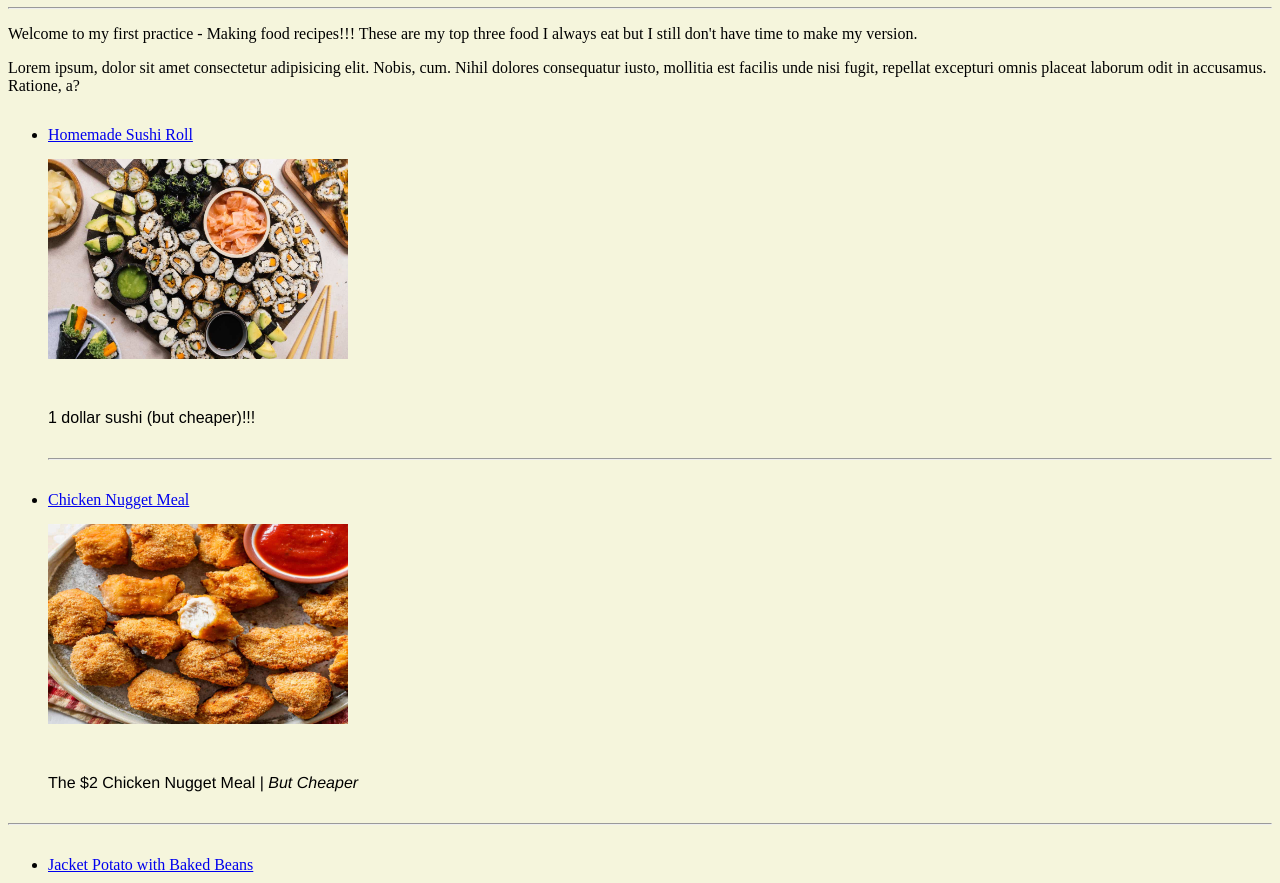
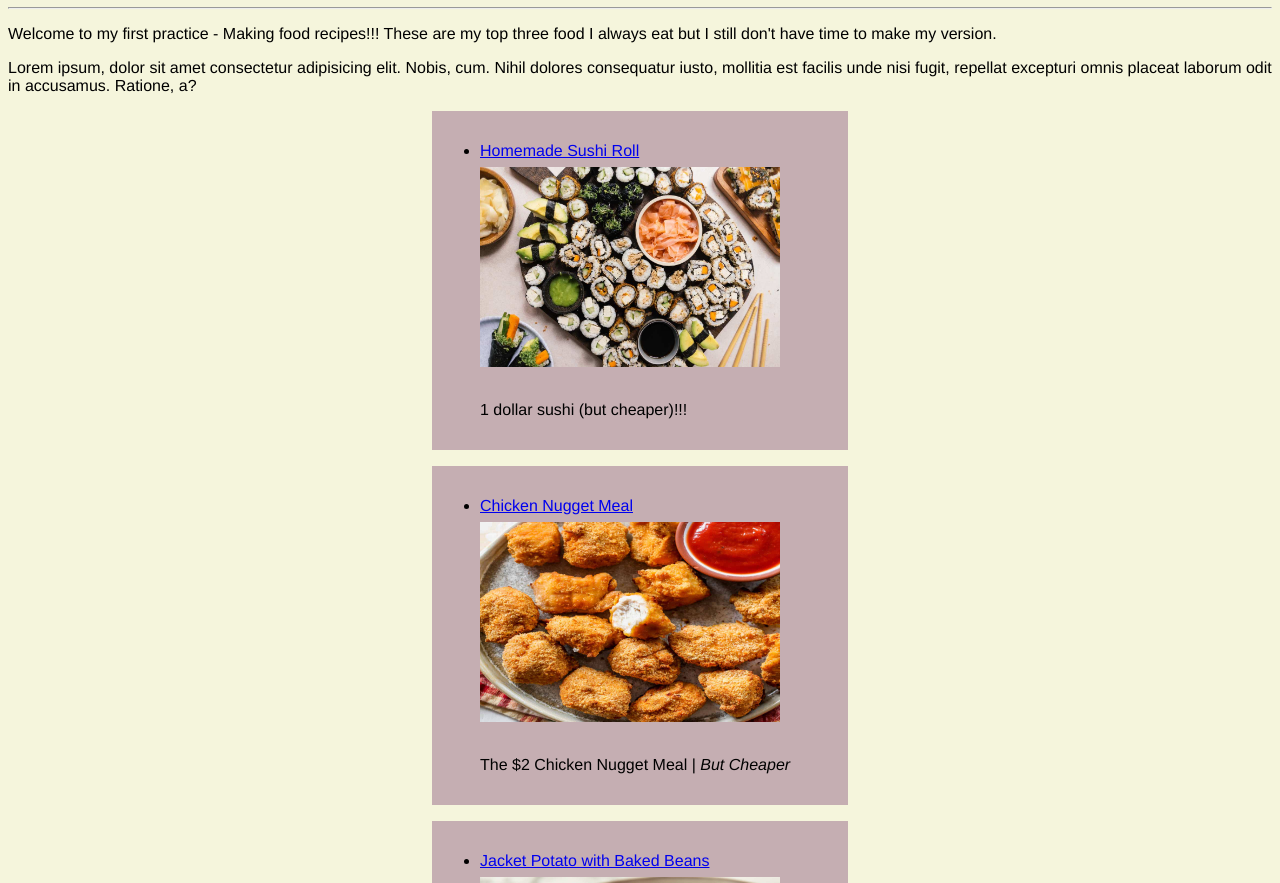
Before and after one commit to SyafNazmi/odin-recipes, a plain HTML site: page index.html in a window 1280 px wide. Shown: the part 73-956 px from the top of the page. Drawn offline with Linux system fonts and the light colour scheme.

Commit message:
Adding new css file

```diff
--- a/index.html
+++ b/index.html
@@ -4,9 +4,10 @@
     <meta charset="UTF-8">
     <meta name="viewport" content="width=device-width, initial-scale=1.0">
     <title>Simple Recipes</title>
+    <link rel="stylesheet" href="style.css">
 </head>
 
-<body style="background-color: beige;">
+<body>
     <h1 align = "center" >Odin Recipes</h1>
     <hr>
     <p>Welcome to my first practice - Making food recipes!!! These
@@ -14,28 +15,31 @@
         make my version.
     </p>
     <p>Lorem ipsum, dolor sit amet consectetur adipisicing elit. Nobis, cum. Nihil dolores consequatur iusto, mollitia est facilis unde nisi fugit, repellat excepturi omnis placeat laborum odit in accusamus. Ratione, a?</p>
-    <ul style="line-height: 3;">
+    <div class="sushi">
+    <ul>
     <!-- First Recipes -->
         <li><a href="recipes/sushi.html">Homemade Sushi Roll</a></li>
         <img src="images/sushi.jpeg" alt="Sushi Roll" width="300" height="200">
-        <p style="font-family: sans-serif;">1 dollar sushi (but cheaper)!!!</p>
-        <hr>
+        <p>1 dollar sushi (but cheaper)!!!</p>
     </ul>
+    </div>
     <!-- Second Recipes -->
-    <ul style="line-height: 3;">
+    <div class="friedchicken">
+    <ul>
     <li><a href="recipes/friedchicken.html">Chicken Nugget Meal</a></li>
     <img src="images/nugget.jpeg" alt="Chicken Nugget" width="300" height="200">
-    <p style="font-family: Helvetica;">The $2 Chicken Nugget Meal | <i>But Cheaper</i></p>
+    <p>The $2 Chicken Nugget Meal | <i>But Cheaper</i></p>
     </ul>
-    <hr>
+    </div>
     <!-- Third Recipe -->
-    <ul style="line-height: 3;">
+    <div class="jacketpotato">
+    <ul>
     <li><a href="recipes/potato.html">Jacket Potato with Baked Beans</a></li>
     <img src="images/jacketpotato.jpeg" alt="Jacket Potato" width="300" height="200">
     <p>Lorem ipsum dolor sit amet consectetur adipisicing elit. Labore perspiciatis ullam perferendis doloremque iste tempore quaerat exercitationem deserunt repellendus. Labore nobis non quos et fugiat eligendi omnis animi explicabo culpa?</p>
     </ul>
+    </div>
     <hr>
-
     <p align="center" style="font-family: Courier;">© All rights reserved by SYafie NS</p>
 </body>
 </html>
--- /dev/null
+++ b/style.css
@@ -0,0 +1,16 @@
+body{
+    background-color: beige;
+    font-family: Helvetica, sans-serif;
+
+}
+
+ul {
+  line-height: 2;
+}
+
+.sushi, .friedchicken, .jacketpotato {
+  width: 400px;
+  background: #C5AEB2;
+  margin: 16px auto;
+  padding: 8px;
+}
```
